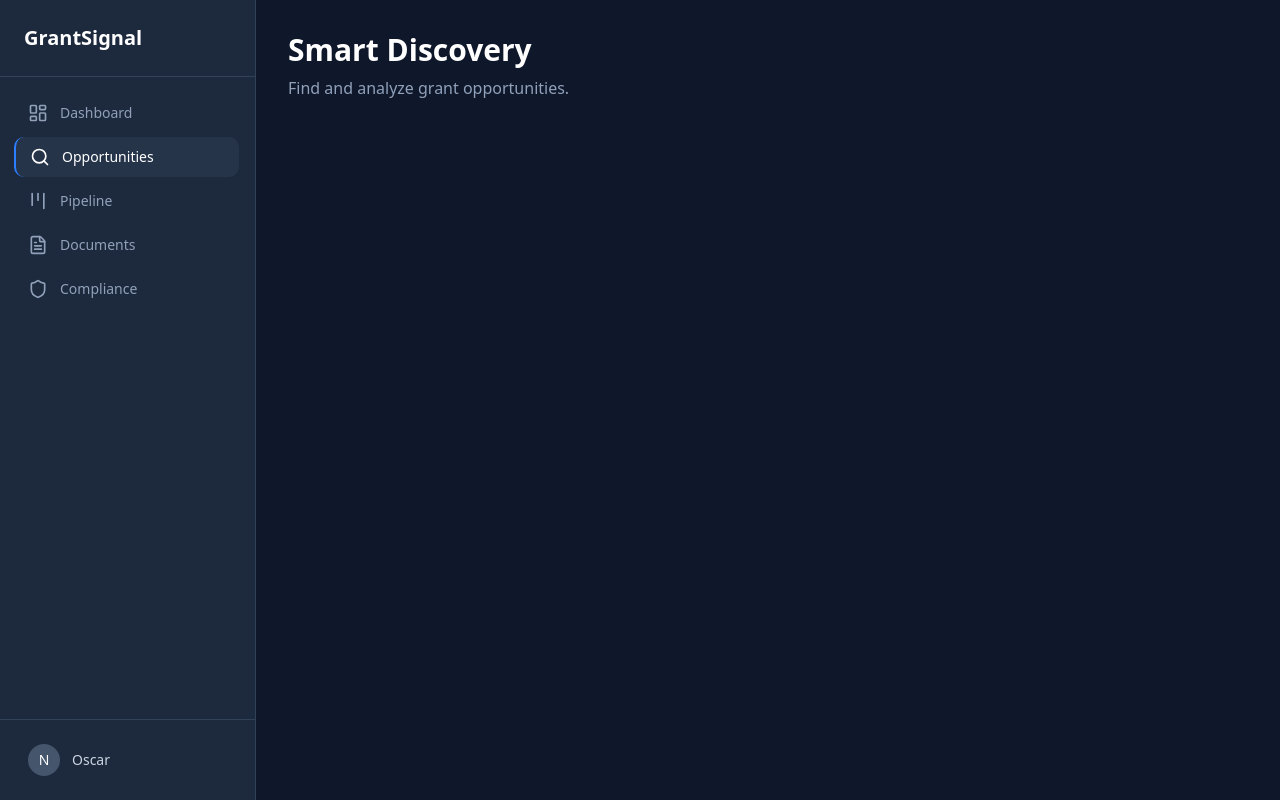
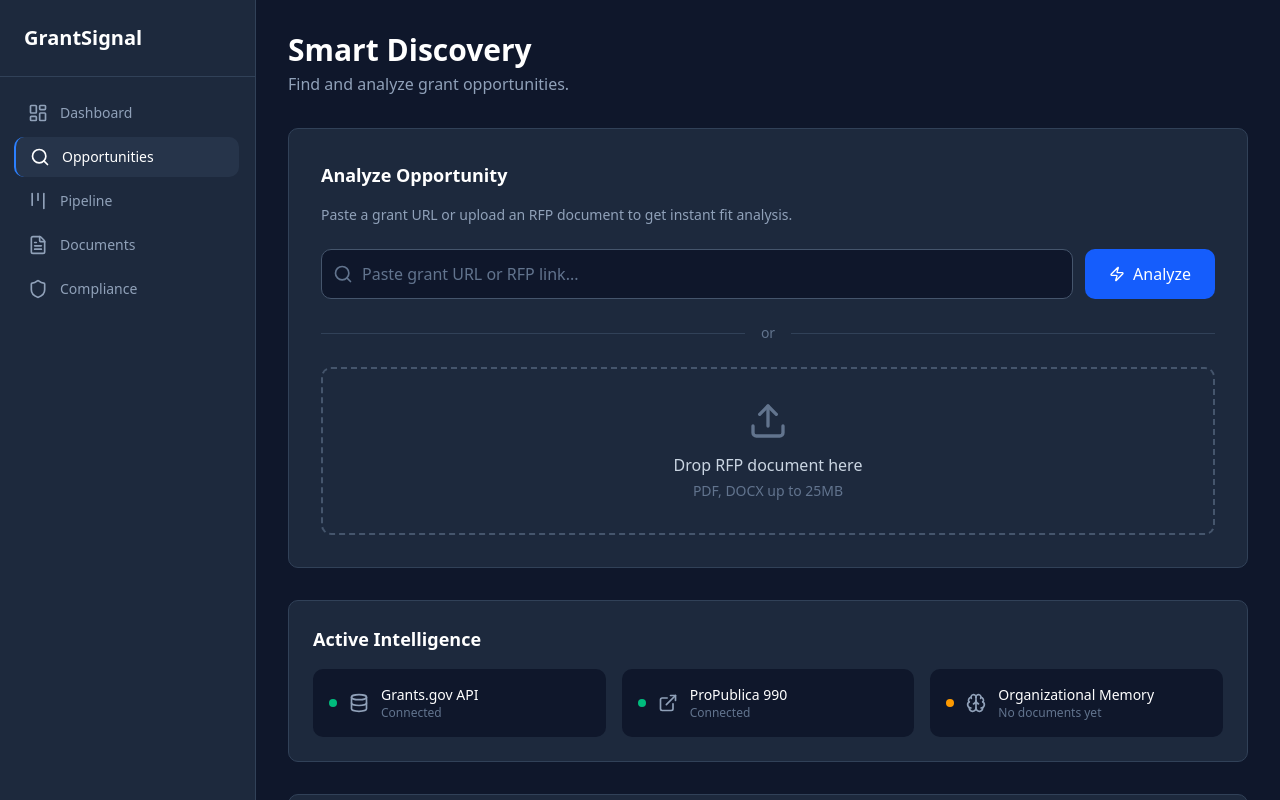
Before and after one commit to artbyoscar/grantsignal, a Next.js app: page /opportunities in a window 1280 px wide. Shown: the top 800 px of the page. Built offline with nearby package versions, Linux system fonts and the light colour scheme; no server answers; sample sign-in values are in the browser's storage.

Commit message:
"feat: add Smart Discovery and Pipeline pages
- Create Opportunities page with URL/document analysis input
- Add Active Intelligence status indicators
- Build Kanban board layout with 6 pipeline stages
- Add empty states for both pages"

```diff
--- a/src/app/(dashboard)/opportunities/page.tsx
+++ b/src/app/(dashboard)/opportunities/page.tsx
@@ -1,8 +1,91 @@
+import { Search, Upload, Zap, Database, Brain, ExternalLink } from 'lucide-react'
+
 export default function OpportunitiesPage() {
   return (
-    <div>
-      <h1 className="text-3xl font-bold text-white mb-2">Smart Discovery</h1>
-      <p className="text-slate-400">Find and analyze grant opportunities.</p>
+    <div className="space-y-8">
+      {/* Header */}
+      <div>
+        <h1 className="text-3xl font-bold text-white">Smart Discovery</h1>
+        <p className="text-slate-400 mt-1">Find and analyze grant opportunities.</p>
+      </div>
+
+      {/* Main Input Area */}
+      <div className="bg-slate-800 border border-slate-700 rounded-lg p-8">
+        <h2 className="text-lg font-semibold text-white mb-4">Analyze Opportunity</h2>
+        <p className="text-slate-400 text-sm mb-6">
+          Paste a grant URL or upload an RFP document to get instant fit analysis.
+        </p>
+
+        {/* URL Input */}
+        <div className="flex gap-3 mb-4">
+          <div className="flex-1 relative">
+            <Search className="absolute left-3 top-1/2 -translate-y-1/2 w-5 h-5 text-slate-500" />
+            <input
+              type="text"
+              placeholder="Paste grant URL or RFP link..."
+              className="w-full bg-slate-900 border border-slate-600 rounded-lg pl-10 pr-4 py-3 text-white placeholder:text-slate-500 focus:outline-none focus:border-blue-500 transition-colors"
+            />
+          </div>
+          <button className="px-6 py-3 bg-blue-600 hover:bg-blue-700 text-white font-medium rounded-lg transition-colors flex items-center gap-2">
+            <Zap className="w-4 h-4" />
+            Analyze
+          </button>
+        </div>
+
+        {/* Or divider */}
+        <div className="flex items-center gap-4 my-6">
+          <div className="flex-1 h-px bg-slate-700" />
+          <span className="text-sm text-slate-500">or</span>
+          <div className="flex-1 h-px bg-slate-700" />
+        </div>
+
+        {/* Upload Area */}
+        <div className="border-2 border-dashed border-slate-600 rounded-lg p-8 text-center hover:border-slate-500 transition-colors cursor-pointer">
+          <Upload className="w-10 h-10 text-slate-500 mx-auto mb-3" />
+          <p className="text-slate-300 font-medium">Drop RFP document here</p>
+          <p className="text-sm text-slate-500 mt-1">PDF, DOCX up to 25MB</p>
+        </div>
+      </div>
+
+      {/* Intelligence Status */}
+      <div className="bg-slate-800 border border-slate-700 rounded-lg p-6">
+        <h2 className="text-lg font-semibold text-white mb-4">Active Intelligence</h2>
+        <div className="grid grid-cols-1 md:grid-cols-3 gap-4">
+          <div className="flex items-center gap-3 p-4 bg-slate-900 rounded-lg">
+            <div className="w-2 h-2 rounded-full bg-emerald-500" />
+            <Database className="w-5 h-5 text-slate-400" />
+            <div>
+              <p className="text-sm font-medium text-white">Grants.gov API</p>
+              <p className="text-xs text-slate-500">Connected</p>
+            </div>
+          </div>
+          <div className="flex items-center gap-3 p-4 bg-slate-900 rounded-lg">
+            <div className="w-2 h-2 rounded-full bg-emerald-500" />
+            <ExternalLink className="w-5 h-5 text-slate-400" />
+            <div>
+              <p className="text-sm font-medium text-white">ProPublica 990</p>
+              <p className="text-xs text-slate-500">Connected</p>
+            </div>
+          </div>
+          <div className="flex items-center gap-3 p-4 bg-slate-900 rounded-lg">
+            <div className="w-2 h-2 rounded-full bg-amber-500" />
+            <Brain className="w-5 h-5 text-slate-400" />
+            <div>
+              <p className="text-sm font-medium text-white">Organizational Memory</p>
+              <p className="text-xs text-slate-500">No documents yet</p>
+            </div>
+          </div>
+        </div>
+      </div>
+
+      {/* Empty State for Opportunities */}
+      <div className="bg-slate-800 border border-slate-700 rounded-lg p-12 text-center">
+        <Search className="w-16 h-16 text-slate-600 mx-auto mb-4" />
+        <h3 className="text-xl font-semibold text-white mb-2">No opportunities analyzed yet</h3>
+        <p className="text-slate-400 max-w-md mx-auto">
+          Paste a grant URL or upload an RFP above to see fit scores, reusable content analysis, and funder intelligence.
+        </p>
+      </div>
     </div>
   )
 }
--- a/src/app/(dashboard)/pipeline/page.tsx
+++ b/src/app/(dashboard)/pipeline/page.tsx
@@ -1,8 +1,70 @@
+import { Plus, MoreHorizontal } from 'lucide-react'
+
+const stages = [
+  { id: 'prospect', name: 'Prospect', color: 'bg-slate-500' },
+  { id: 'researching', name: 'Researching', color: 'bg-purple-500' },
+  { id: 'writing', name: 'Writing', color: 'bg-blue-500' },
+  { id: 'submitted', name: 'Submitted', color: 'bg-cyan-500' },
+  { id: 'pending', name: 'Pending', color: 'bg-orange-500' },
+  { id: 'awarded', name: 'Awarded', color: 'bg-emerald-500' },
+]
+
 export default function PipelinePage() {
   return (
-    <div>
-      <h1 className="text-3xl font-bold text-white mb-2">Pipeline</h1>
-      <p className="text-slate-400">Manage your grant applications.</p>
+    <div className="space-y-6">
+      {/* Header */}
+      <div className="flex items-center justify-between">
+        <div>
+          <h1 className="text-3xl font-bold text-white">Pipeline</h1>
+          <p className="text-slate-400 mt-1">Manage your grant applications.</p>
+        </div>
+        <button className="px-4 py-2 bg-blue-600 hover:bg-blue-700 text-white font-medium rounded-lg transition-colors flex items-center gap-2">
+          <Plus className="w-4 h-4" />
+          Add Grant
+        </button>
+      </div>
+
+      {/* Pipeline Stats */}
+      <div className="flex items-center gap-6 text-sm">
+        <div className="flex items-center gap-2">
+          <span className="text-slate-400">Total Grants:</span>
+          <span className="text-white font-medium">0</span>
+        </div>
+        <div className="flex items-center gap-2">
+          <span className="text-slate-400">Pipeline Value:</span>
+          <span className="text-white font-medium">$0</span>
+        </div>
+      </div>
+
+      {/* Kanban Board */}
+      <div className="flex gap-4 overflow-x-auto pb-4">
+        {stages.map((stage) => (
+          <div key={stage.id} className="flex-shrink-0 w-72">
+            {/* Column Header */}
+            <div className="flex items-center justify-between mb-3">
+              <div className="flex items-center gap-2">
+                <div className={`w-3 h-3 rounded-full ${stage.color}`} />
+                <h3 className="font-medium text-white">{stage.name}</h3>
+                <span className="text-xs text-slate-500 bg-slate-700 px-2 py-0.5 rounded-full">0</span>
+              </div>
+              <button className="p-1 hover:bg-slate-700 rounded transition-colors">
+                <MoreHorizontal className="w-4 h-4 text-slate-400" />
+              </button>
+            </div>
+
+            {/* Column Content */}
+            <div className="bg-slate-800/50 border border-slate-700 rounded-lg p-3 min-h-[400px]">
+              {/* Empty State */}
+              <div className="flex flex-col items-center justify-center h-32 text-center">
+                <p className="text-sm text-slate-500">No grants</p>
+                <button className="mt-2 text-xs text-blue-400 hover:text-blue-300 transition-colors">
+                  + Add grant
+                </button>
+              </div>
+            </div>
+          </div>
+        ))}
+      </div>
     </div>
   )
 }
```
Also changed, not shown: .claude/settings.local.json.
